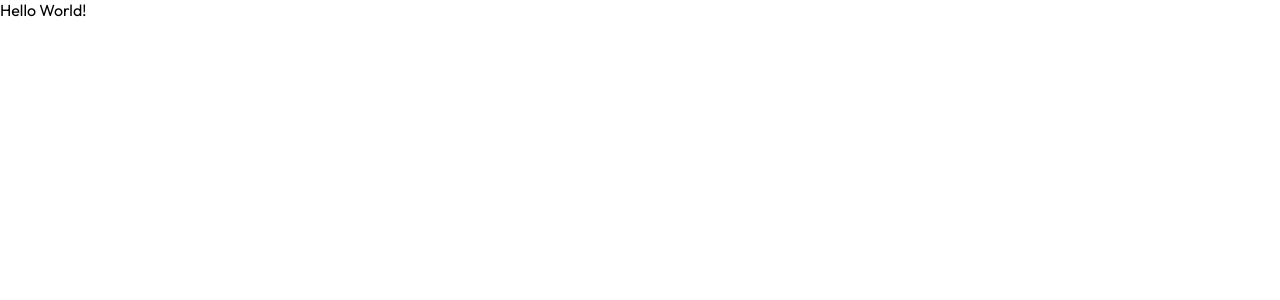
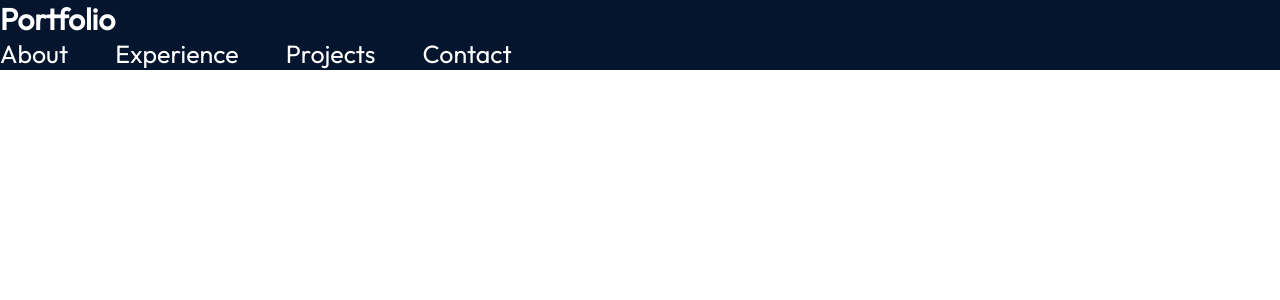
Before and after one commit to Sarah-Paterson/Portfolio_2023, a React (Vite) app in the folder react-portfolio/: page / in a window 1280 px wide. Shown: the top 300 px of the page. Built offline with nearby package versions, Linux system fonts and the light colour scheme.

Commit message:
create Navbar component

```diff
--- a/react-portfolio/src/App.jsx
+++ b/react-portfolio/src/App.jsx
@@ -1,12 +1,15 @@
 
 import styles from "./App.module.css";
+import { Navbar } from "./components/Navbar/Navbar";
 
 function App() {
 
 
   return (
     <>
-      <div className="{styles.App">Hello World!</div>
+      <div className={styles.App}>
+        <Navbar />
+      </div>
     </>
   )
 }
--- /dev/null
+++ b/react-portfolio/src/components/Navbar/Navbar.jsx
@@ -0,0 +1,25 @@
+import React from "react";
+
+import styles from "./Navbar.module.css";
+
+export const Navbar = () => {
+    return <nav className={styles.navbar}>
+        <a className={styles.title} href="/">Portfolio</a>
+        <div className={styles.menu}>
+            <ul className={styles.menuItems}>
+                <li>
+                    <a href="#about">About</a>
+                </li>
+                <li>
+                    <a href="#experience">Experience</a>
+                </li>
+                <li>
+                    <a href="#projects">Projects</a>
+                </li>
+                <li>
+                    <a href="#contact">Contact</a>
+                </li>
+            </ul>
+        </div>
+    </nav>;
+};
--- /dev/null
+++ b/react-portfolio/src/components/Navbar/Navbar.module.css
@@ -0,0 +1,34 @@
+@import "../../vars.css";
+
+.Navbar {
+    position: relative;
+    display: flex;
+    align-items: center;
+    justify-content: space-between;
+    padding-top: 61px;
+    z-index: 2;
+    margin: 0 10%;
+}
+
+.title {
+    font-size: 30px;
+    font-weight: 600;
+    text-decoration: none;
+    color: var(--color-text);
+}
+
+.menu {
+    display: flex;
+}
+
+.menuItems {
+    display: flex;
+    gap: 47px;
+    list-style: none;
+}
+
+.menuItems a {
+    font-size: 25px;
+    color: var(--color-text);
+    text-decoration: none;
+}
```
